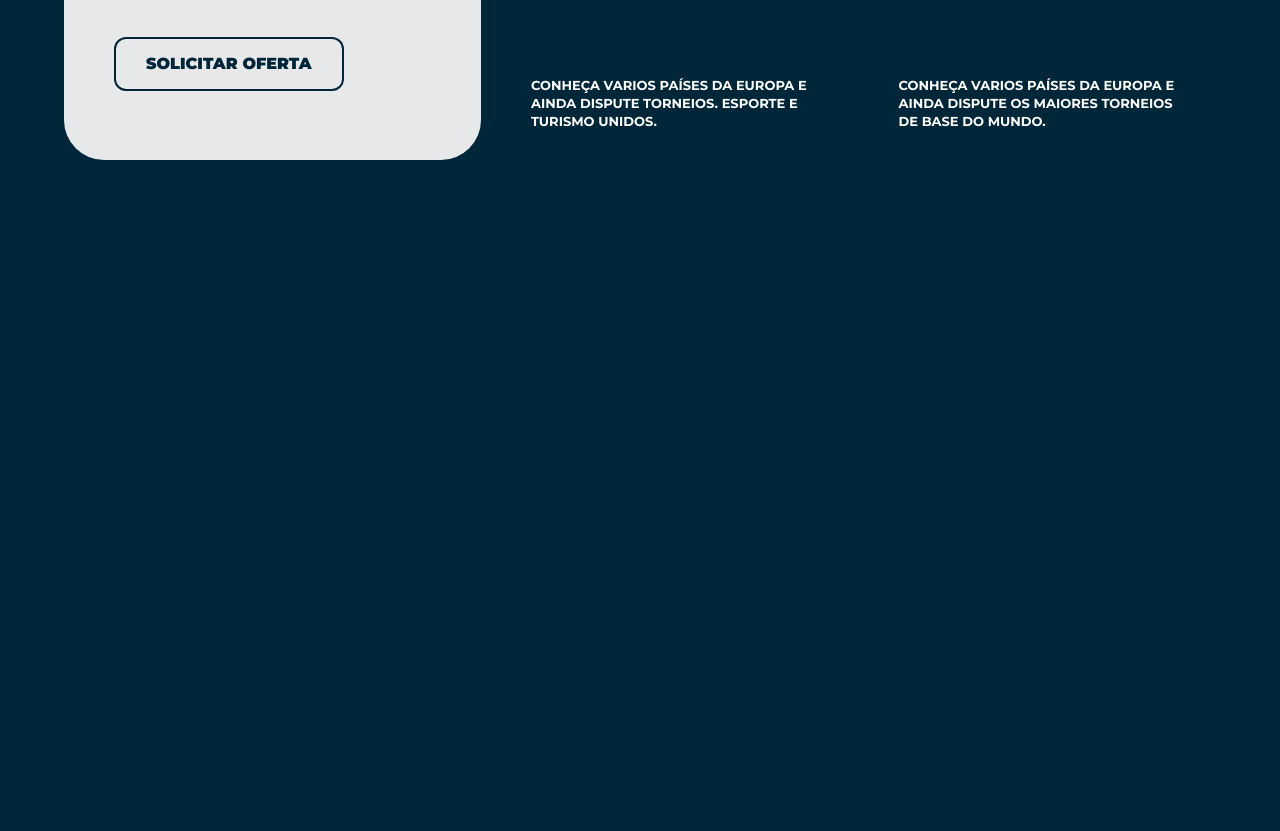
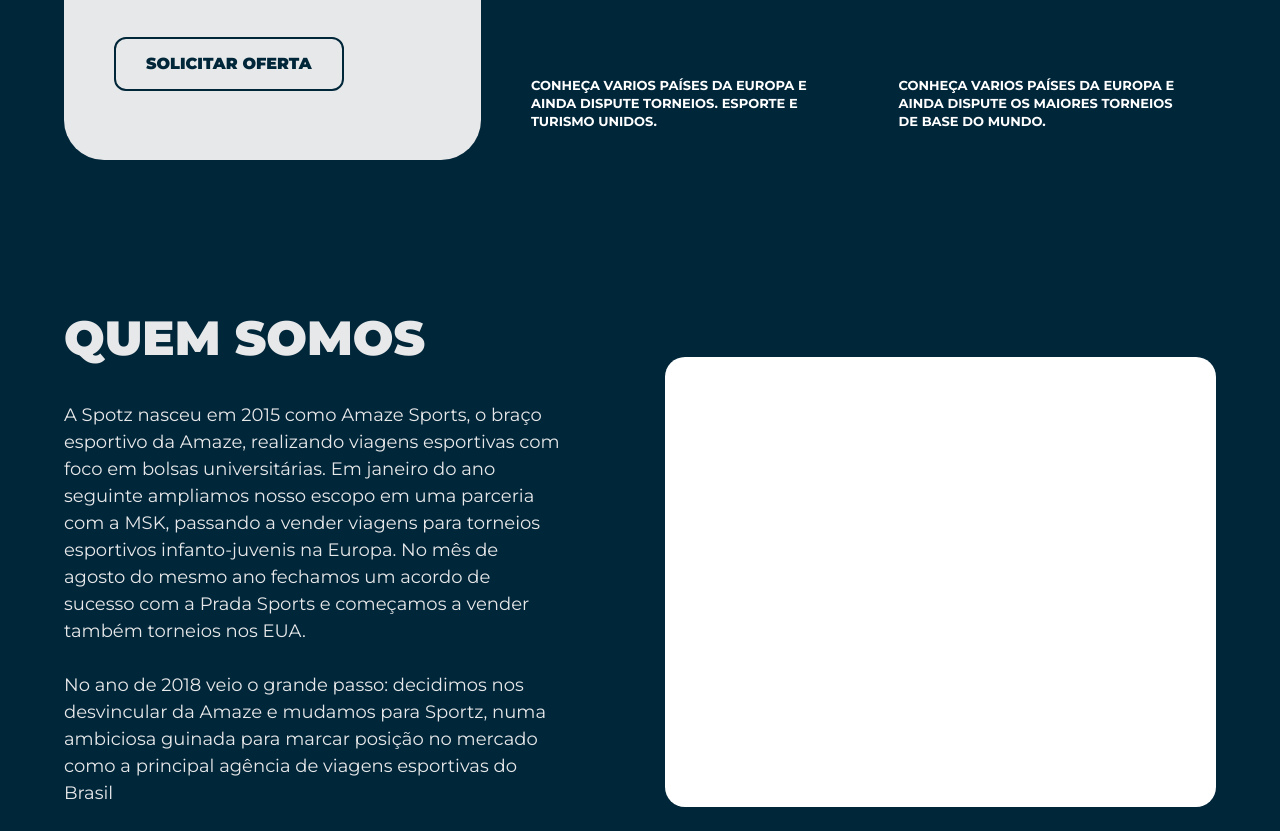
Before and after one commit to MaykiDev/sportz, a plain HTML site: page index.html in a window 1280 px wide. Shown: the part 2606-3437 px from the top of the page. Before the commit the page ends 2826 px from the top, so only its background shows below. Drawn offline with Linux system fonts and the light colour scheme.

Commit message:
Nova seção

```diff
--- a/index.html
+++ b/index.html
@@ -239,6 +239,38 @@
         </div>
     </section>
 
+    <section class="about-sportz">
+        <div class="container about-flex">
+
+            <div class="about-text-side">
+                <h2 class="about-title">QUEM SOMOS</h2>
+                <p class="about-description">
+                                    A Spotz nasceu em 2015 como Amaze Sports, o braço esportivo
+                    da Amaze, realizando viagens esportivas com foco em bolsas
+                    universitárias. Em janeiro do ano seguinte ampliamos nosso
+                    escopo em uma parceria com a MSK, passando a vender
+                    viagens para torneios esportivos infanto-juvenis na Europa. No
+                    mês de agosto do mesmo ano fechamos um acordo de sucesso
+                    com a Prada Sports e começamos a vender também torneios
+                    nos EUA. <br><br>
+                    No ano de 2018 veio o grande passo: decidimos nos desvincular
+                    da Amaze e mudamos para Sportz, numa ambiciosa guinada
+                    para marcar posição no mercado como a principal agência de
+                    viagens esportivas do Brasil
+                </p>
+
+                <div class="about-mini-logo">
+                    <img src="logo-pequena.png" alt="Logo Sportz">
+                </div>
+            </div>
+
+            <div class="about-image-side">
+                <div class="placeholder-image"></div>
+            </div>
+
+        </div>
+    </section>
+
     <script src="script.js"></script>
 </body>
 </html>
--- a/style.css
+++ b/style.css
@@ -648,6 +648,64 @@ header {
 }
 
 /* ==========================================================================
+   SEÇÃO QUEM SOMOS (TEXTO + IMAGEM)
+   ========================================================================== */
+.about-sportz {
+    padding: 80px 0;
+    background-color: var(--primary-bg);
+}
+
+.about-flex {
+    display: flex;
+    align-items: center; /* Centraliza verticalmente o texto com a imagem */
+    gap: 50px;
+}
+
+/* Lado do Texto */
+.about-text-side {
+    flex: 1; /* Ocupa metade do espaço */
+}
+
+.about-title {
+    font-size: 48px;
+    font-weight: 900;
+    margin-bottom: 25px;
+    color: var(--white-text);
+}
+
+.text-yellow {
+    color: var(--accent-yellow);
+}
+
+.about-description {
+    font-size: 18px;
+    font-weight: 500;
+    line-height: 1.5;
+    color: var(--white-text);
+    margin-bottom: 30px;
+    max-width: 500px; /* Evita que o texto fique muito largo */
+}
+
+.about-mini-logo img {
+    max-width: 120px; /* Ajuste conforme o tamanho da sua logo */
+    height: auto;
+}
+
+/* Lado da Imagem */
+.about-image-side {
+    flex: 1;
+    display: flex;
+    justify-content: center;
+}
+
+.placeholder-image {
+    width: 100%;
+    height: 450px; /* Altura sugerida */
+    background-color: #fff; /* Fundo branco solicitado */
+    border-radius: 20px; /* Combina com o estilo dos outros cards */
+}
+
+/* ==========================================================================
    RESPONSIVIDADE (MEDIA QUERIES)
    ========================================================================== */
 @media (max-width: 1100px) {
@@ -764,6 +822,27 @@ header {
     }
 }
 
+@media (max-width: 992px) {
+    .about-flex {
+        flex-direction: column;
+        text-align: center;
+    }
+
+    .about-text-side {
+        display: flex;
+        flex-direction: column;
+        align-items: center;
+    }
+
+    .about-description {
+        max-width: 100%;
+    }
+
+    .placeholder-image {
+        height: 300px;
+    }
+}
+
 @media (max-width: 768px) {
     .hero-logo {
         max-width: 80%;
```
